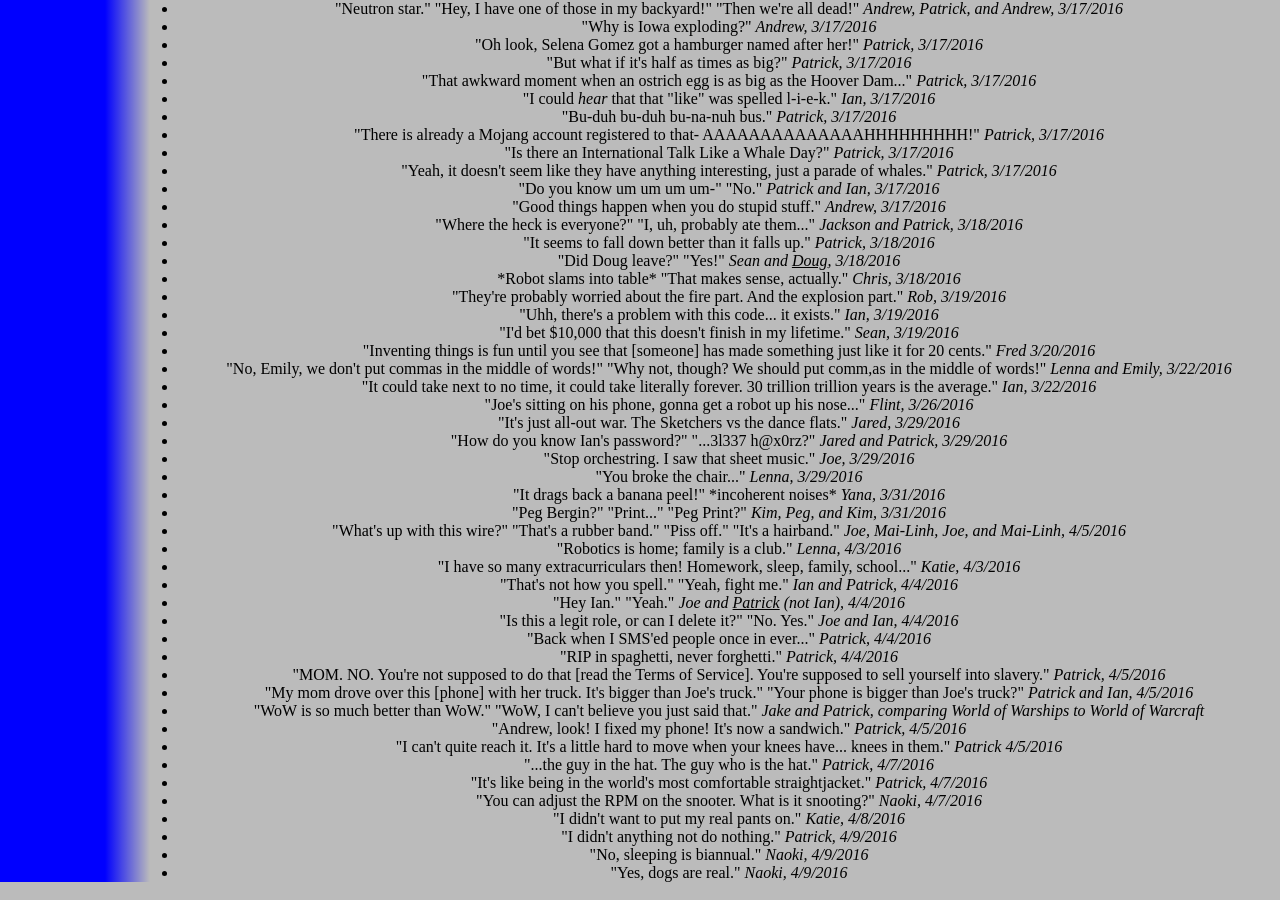
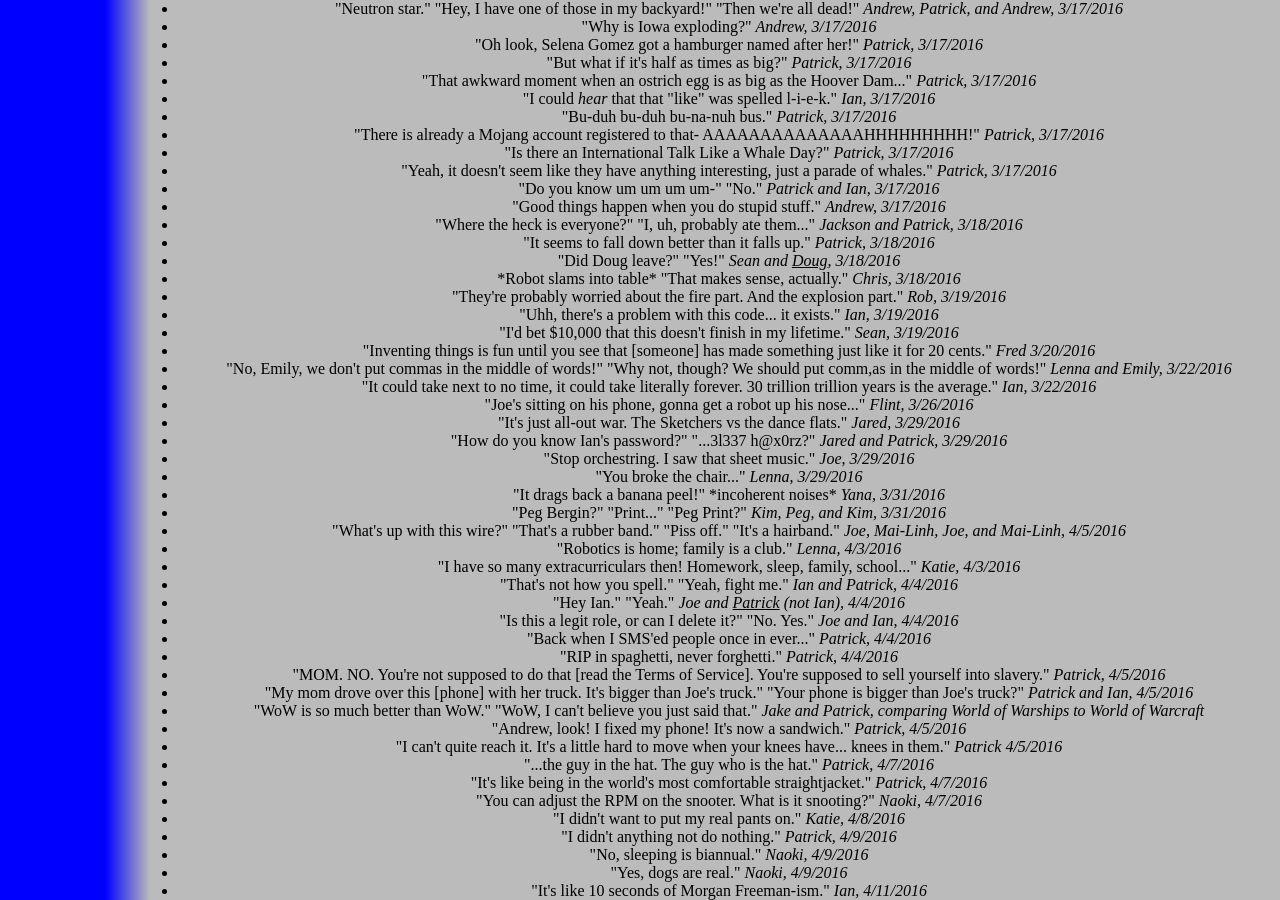
Before and after one commit to katiebugmoon/FRC4131.github.io, a Jekyll site: the page built from media/2016/quotes.html, in a window 1280 px wide and 900 px high, scrolled down 2158 px. Built offline with Jekyll 4.4.1, drawn with Linux system fonts in a browser that asks for light colours; nearby versions of some CDN libraries.

Commit message:
Update quotes.html

```diff
--- a/media/2016/quotes.html
+++ b/media/2016/quotes.html
@@ -162,4 +162,5 @@ title: Build Season 2016 Quotes
 	<li>"I didn't anything not do nothing." <i>Patrick, 4/9/2016</i></li>
 	<li>"No, sleeping is biannual." <i>Naoki, 4/9/2016</i></li>
 	<li>"Yes, dogs are real." <i>Naoki, 4/9/2016</i></li>
+	<li>"It's like 10 seconds of Morgan Freeman-ism." <i>Ian, 4/11/2016</i></li>
 </ul><center>
```
